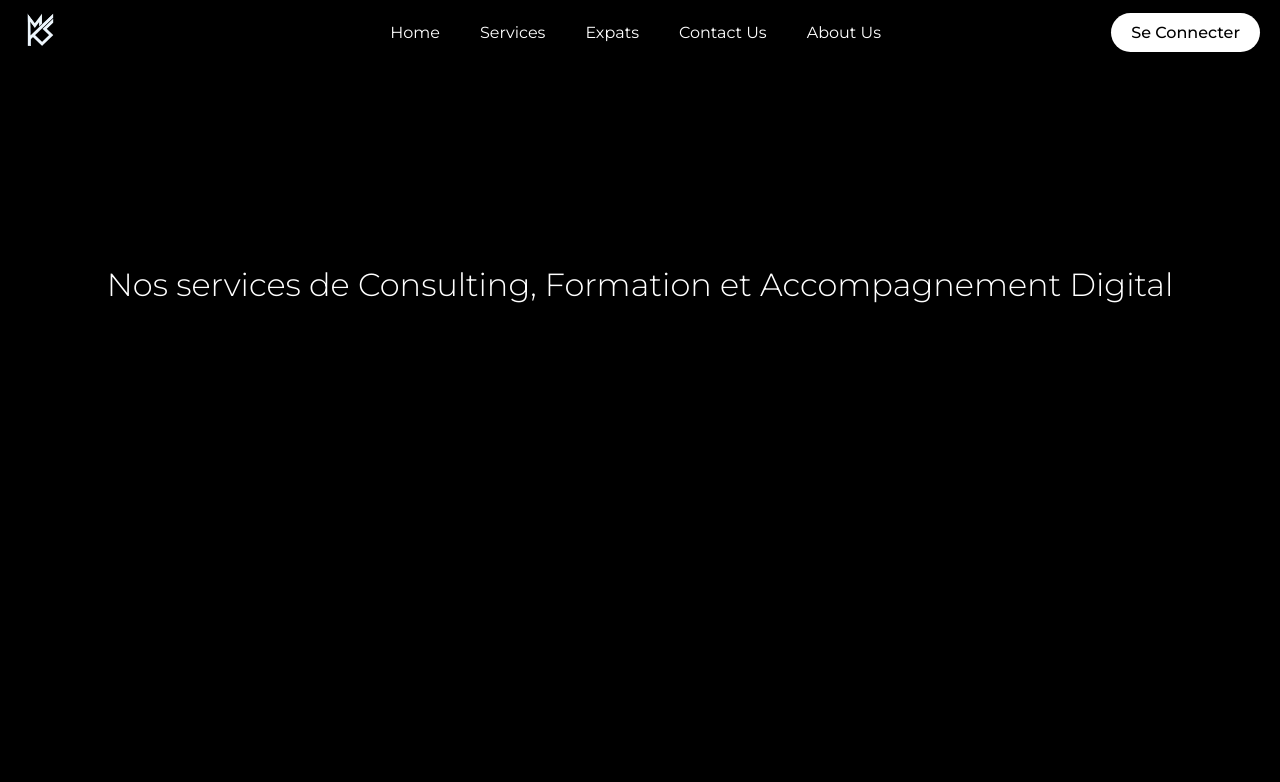
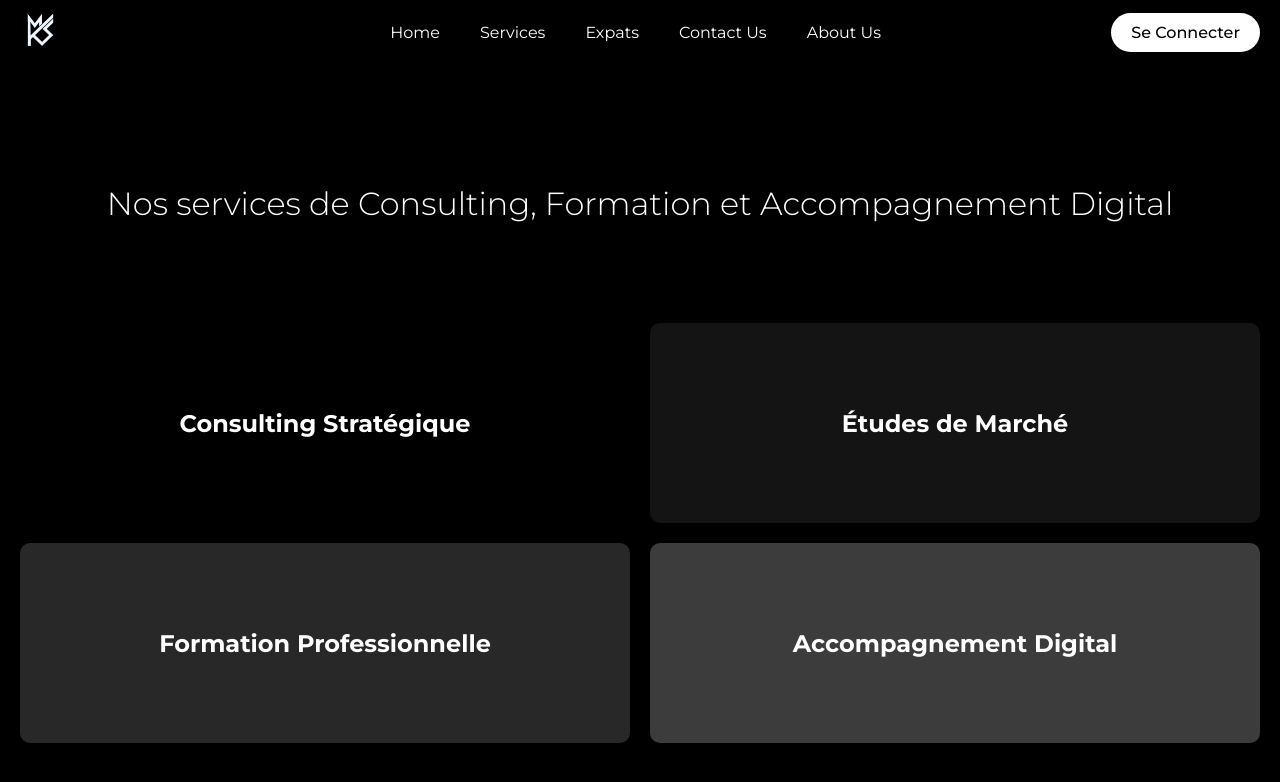
Before and after one commit to SOf1AN3/Project-Alpha, a React (Vite) app in the folder frontend/: page /services in a window 1280 px wide. Shown: the top 782 px of the page. Built offline with nearby package versions, Linux system fonts and the light colour scheme.

Commit message:
Marche arrière pour la page services

```diff
--- a/frontend/src/components/Cards.jsx
+++ b/frontend/src/components/Cards.jsx
@@ -1,4 +1,4 @@
-import React, { useState, useEffect, lazy, Suspense } from 'react';
+import React, { useState, lazy, Suspense } from 'react';
 import '../styles/services.css';
 import exitIcon from '../assets/exit.png';
 import image1 from '../assets/1.jpg';
@@ -10,21 +10,6 @@ const LazyImage = lazy(() => import('./LazyImage'));
 
 const Cards = () => {
      const [expandedCard, setExpandedCard] = useState(null);
-     const [showCards, setShowCards] = useState(false);
-
-     useEffect(() => {
-          const handleScroll = () => {
-               if (window.scrollY > 1) {
-                    setShowCards(true);
-               } else {
-                    setShowCards(false);
-               }
-          };
-
-          window.addEventListener('scroll', handleScroll);
-          return () => window.removeEventListener('scroll', handleScroll);
-     }, []);
-
      const services = [
           {
                title: "Consulting Stratégique",
@@ -61,10 +46,8 @@ const Cards = () => {
 
      return (
           <div className="services-wrapper">
-               <div className="services-title-container">
-                    <h1 className="services-title no-select">Nos services de Consulting, Formation et Accompagnement Digital</h1>
-               </div>
-               <div className={`services-container ${showCards ? 'show' : ''}`}>
+               <h1 className="services-title no-select">Nos services de Consulting, Formation et Accompagnement Digital</h1>
+               <div className={`services-container ${expandedCard !== null ? 'expanded' : ''}`}>
                     {services.map((service, index) => (
                          <div
                               key={index}
@@ -72,7 +55,8 @@ const Cards = () => {
                               onClick={() => handleCardClick(index)}
                               style={{ backgroundColor: `rgb(${index * 20}, ${index * 20}, ${index * 20})` }}
                          >
-                              {expandedCard === index ? (
+                              <h2>{service.title}</h2>
+                              {expandedCard === index && (
                                    <>
                                         <div className="card-image">
                                              <Suspense fallback={<div>Loading...</div>}>
@@ -80,16 +64,11 @@ const Cards = () => {
                                              </Suspense>
                                         </div>
                                         <div className="card-content">
-                                             <h2>{service.title}</h2>
                                              <p className="service-content">{service.content}</p>
                                         </div>
                                         <button className="close-button" onClick={handleCloseClick}>
                                              <img src={exitIcon} alt="Close" />
                                         </button>
-                                   </>
-                              ) : (
-                                   <>
-                                        <h2>{service.title}</h2>
                                    </>
                               )}
                          </div>
--- a/frontend/src/styles/services.css
+++ b/frontend/src/styles/services.css
@@ -1,47 +1,25 @@
 .services-wrapper {
-     background-color: none;
+     background-color: #000;
      min-height: 100vh;
      padding: 20px;
-     /* Disable scrolling */
-}
-
-.services-title-container {
-     height: 50vh;
-     /* Reduced height */
-     display: flex;
-     justify-content: center;
-     align-items: center;
-     background-color: none;
 }
 
 .services-title {
      color: white;
      font-weight: 300;
      text-align: center;
-     margin: 0;
+     margin: 100px 0;
 }
 
 .services-container {
      display: grid;
      grid-template-columns: repeat(2, 1fr);
      gap: 20px;
-     transition: opacity 0.5s ease, transform 0.5s ease;
-     opacity: 0;
-     transform: translateY(50px);
-     height: 100vh;
-     /* Full height */
-     overflow: hidden;
-     /* Disable scrolling */
-}
-
-.services-container.show {
-     opacity: 1;
-     transform: translateY(0);
+     transition: all 0.3s ease;
 }
 
 .service-card {
-     background-color: #333;
-     /* Lighter shade */
+     background-color: #000;
      color: white;
      border-radius: 10px;
      padding: 20px;
@@ -53,20 +31,7 @@
      justify-content: center;
      align-items: center;
      text-align: center;
-     height: 100%;
-     /* Full height */
-     box-shadow: 0 4px 8px rgba(0, 0, 0, 0.1);
-     /* Default subtle shadow */
-}
-
-.service-card:first-child {
-     background-color: #444;
-     /* Slightly lighter shade for the first card */
-}
-
-.service-card:not(.expanded):hover {
-     box-shadow: 0 0px 150px rgba(255, 255, 255, 0.2);
-     /* Purple shadow on hover */
+     height: 200px;
 }
 
 .service-card h2 {
@@ -117,10 +82,12 @@
      box-sizing: border-box;
 }
 
-.service-card.expanded .card-content h2 {
-     position: static;
+.service-card.expanded h2 {
+     position: absolute;
+     top: 20px;
+     left: 20px;
      font-size: 2em;
-     margin-bottom: 20px;
+     margin: 0;
 }
 
 .service-card.expanded .service-content {
@@ -168,7 +135,9 @@
           height: 50%;
      }
 
-     .service-card.expanded .card-content h2 {
+     .service-card.expanded h2 {
+          top: 10px;
+          left: 10px;
           font-size: 1.5em;
      }
 }
```
